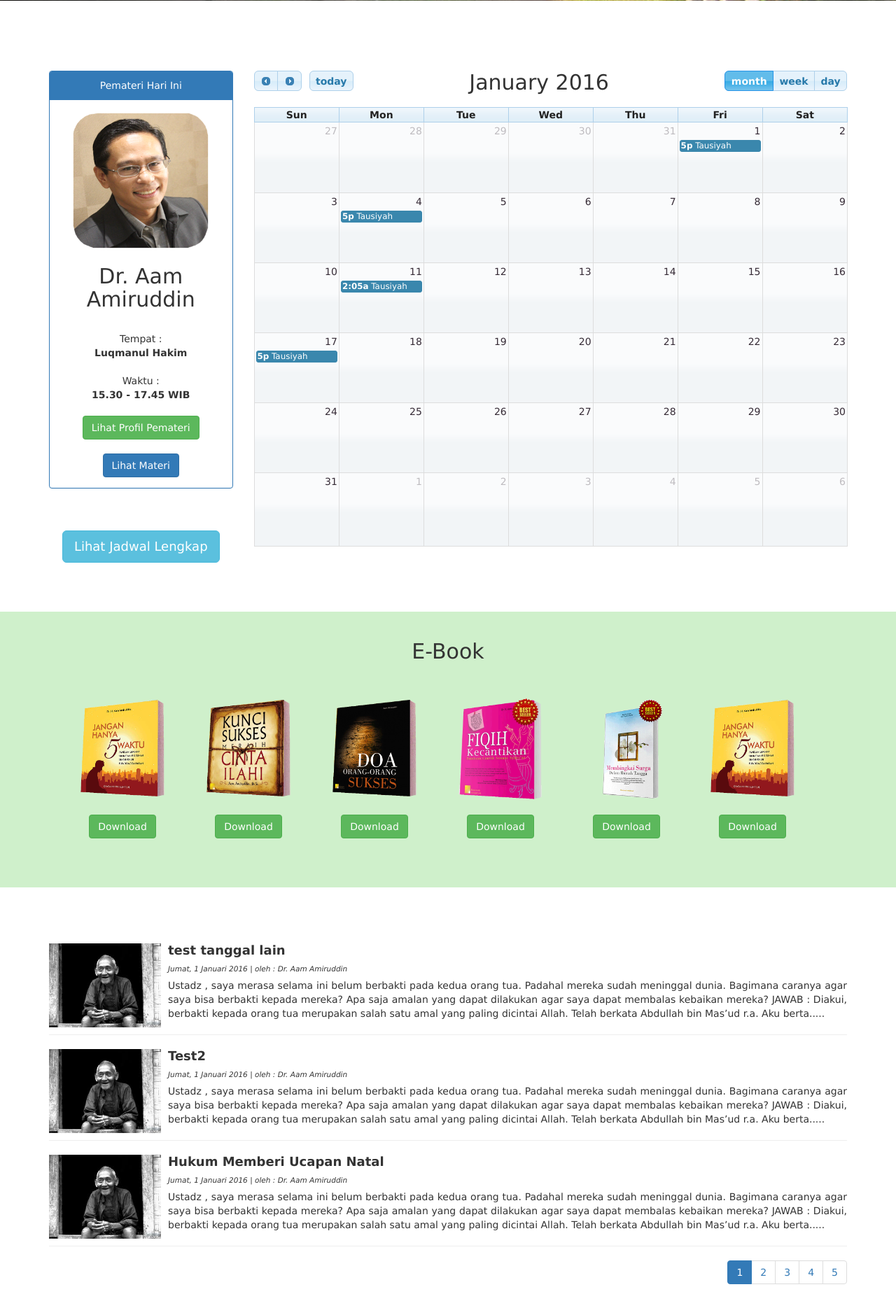
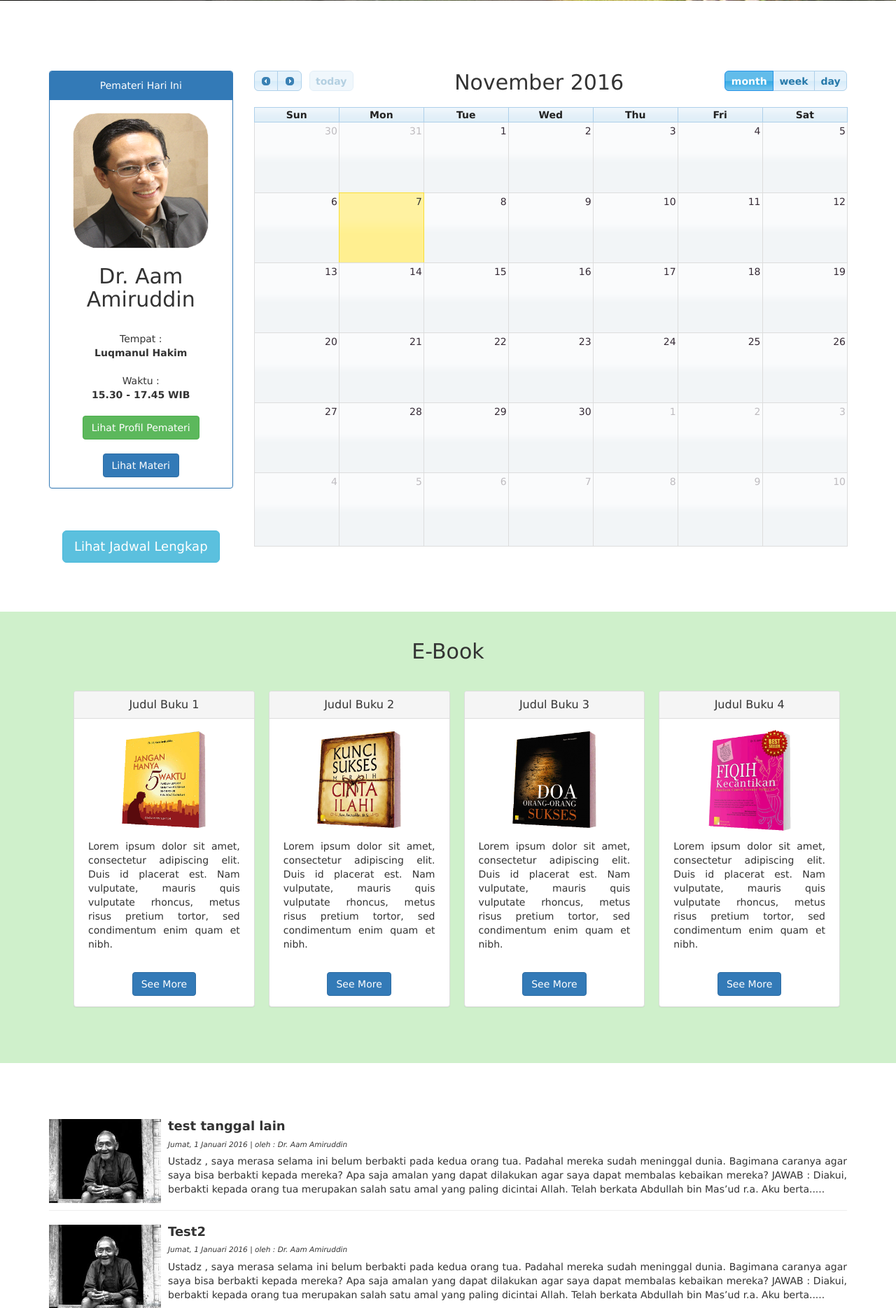
Before and after one commit to emrizaal/didactic-fortnight, a CodeIgniter app: page /database/ in a window 1280 px wide. Shown: the part 669-2538 px from the top of the page at 70% size. Run offline with CodeIgniter, Linux system fonts and the light colour scheme; data comes from the database, SQL or seed files in the repository; data that the repository does not hold is empty; some libraries are stand-ins or nearby versions.

Commit message:
Updated: - perbaikan modal ebook untuk deskripsi

```diff
--- a/application/views/footer.php
+++ b/application/views/footer.php
@@ -51,8 +51,8 @@
                 center: 'title',
                 right: 'month,agendaWeek,agendaDay'
             },
-            defaultDate: '2016-01-01',
-            editable: true,
+            //defaultDate: '2016-01-01',
+            editable: false,
             eventLimit: true, // allow "more" link when too many events
             events: <?php print json_encode($tgl); ?>,
 			eventClick:  function(event, jsEvent, view) {
@@ -60,14 +60,63 @@
 				$('#modalBody').html(event.description);
 				$('#eventUrl').attr('href',event.url);
 				$('#fullCalModal').modal();
+			},
+			eventMouseover: function(event){
+				$(this).css('cursor','pointer');
+				$(this).css('background-color','limegreen');
+			},
+			eventMouseout: function(event){
+				$(this).css('background-color','#337ab7');
 			}
         });
+
+
+
 
     });
 
 
 </script>
+<script>
 
+	function call_modal(a){
+			//alert(a);
+			// Get the modal
+			var modal = document.getElementById('ebookModal-'+a);
+
+			// Get the button that opens the modal
+			var btn = document.getElementById("r-ebook-"+a);
+
+			//modal.style.display = "block";
+			$('#ebookModal-'+a).modal();
+
+			// Get the <span> element that closes the modal
+
+			// When the user clicks on the button, open the modal
+			//btn.onclick = function() {
+				//modal.style.display = "block";
+			//	$('#ebookModal-'+a'').modal();
+			//}
+		}
+
+	function close_modal(a){
+		var modal = document.getElementById('ebookModal-'+a);
+		//var span = document.getElementsByClassName("close-modal");
+
+		// When the user clicks on <span> (x), close the modal
+		//span.onclick = function() {
+			modal.style.display = "none";
+		//}
+	}
+
+
+		// When the user clicks anywhere outside of the modal, close it
+		//window.onclick = function(event) {
+		//	if (event.target == modal) {
+		//		modal.style.display = "none";
+		//	}
+		//}
+</script>
 <script src="<?=base_url()?>assets/datatables/media/js/jquery.dataTables.min.js"></script>
 <script src="<?=base_url()?>assets/datatables-plugins/integration/bootstrap/3/dataTables.bootstrap.min.js"></script>
 
--- a/application/views/index.php
+++ b/application/views/index.php
@@ -136,66 +136,77 @@ include "header.php";
 	 <div class="col-md-12">
             <h2 align="center">E-Book</h2><br>
             <div align="center" style="margin-left:25px;">
-                <div class="float_l ebuk">
+			<?php for($i=0; $i<4; $i++){ ?>
+                <div class="float_l ebuk col-md-3">
+					<div class="panel panel-default">
+						<div class="panel-heading">
+							<h3 class="panel-title">Judul Buku <?php echo $i+1; ?></h3>
+						</div>
+						<div class="panel-body" style="padding: 15px 20px;">
+							<img src="<?=base_url()?>assets/img/book<?php echo $i+1; ?>.png"/>
+							<p id="desc">Lorem ipsum dolor sit amet, consectetur adipiscing elit. Duis id placerat est. Nam vulputate, mauris quis vulputate rhoncus, metus risus pretium tortor, sed condimentum enim quam et nibh.</p>
+							<br><span style="text-align: center;"><button class="btn btn-primary" id="r-ebook-<?php echo $i+1;?>" onclick="call_modal(<?php echo $i+1; ?>)">See More</button></span>
+						</div>
+                    </div>
+
+					<div id="ebookModal-<?php echo $i+1;?>" class="modal">
+						<div class="modal-dialog">
+							<div class="modal-content">
+								<div class="modal-header">
+
+									<!--<button type="button" data-dismiss="modal"><span aria-hidden="true" onclick="close_modal(<?php// echo $i+1; ?>)">×</span> <span class="sr-only">close</span></button>-->
+									<button type="button" class="close" data-dismiss="modal" onclick="close_modal(<?php echo $i+1; ?>)"><span aria-hidden="true" onclick="close_modal(<?php echo $i+1; ?>)">×</span> <span class="sr-only">close</span></button>
+									<h4 id="modaleTitle" class="modal-title">Judul Buku</h4>
+								</div>
+								<div id="modaleBody" class="modal-body">
 									<table>
 										<tr>
-							<td><img src="<?=base_url()?>assets/img/book1.png"/></td>
+											<td style="text-align: left; width:20%; padding: 0px 20px;"><img src="<?=base_url()?>assets/img/book<?php echo $i+1; ?>.png"/></td>
+											<td style="text-align: justify; width:70%; padding: 0px 20px 0px 10px" valign="top">
+												<p style="text-align: justify">
+													<table>
 														<tr>
+															<th>Judul Buku </th>
+															<td>&nbsp;:&nbsp;</td>
+															<td> Judul</td>
+															<td>&emsp;&emsp;&emsp;&emsp;&emsp; </td>
 														</tr>
-							<td><button class="btn btn-success">Download</button></td>
+														<tr>
+															<th>Tanggal Rilis </th>
+															<td>&nbsp;:&nbsp;</td>
+															<td> dd-mm-yyyy</td>
+															<td> </td>
+														</tr>
+														<tr>
+															<th>Penulis </th>
+															<td>&nbsp;:&nbsp;</td>
+															<td> Nama Penulis</td>
+															<td> </td>
+														</tr>
+														<tr>
+															<th>Sinopsis </th>
+															<td>&nbsp;:&nbsp;</td>
+															<td> </td><td> </td>
+														</tr>
+														<tr>
+															<td colspan="4"> Sinopsis Buku. Lorem ipsum dolor sit amet, consectetur adipiscing elit. Duis id placerat est. Nam vulputate, mauris quis vulputate rhoncus, metus risus pretium tortor, sed condimentum enim quam et nibh.
+															</td>
+														</tr>
+													</table>
+												</p>
+											</td>
 										</tr>
 									</table>
 								</div>
-                <div class="float_l ebuk">
-                    <table>
-						<tr>
-							<td><img src="<?=base_url()?>assets/img/book2.png"/></td>
-						<tr>
-						</tr>
-							<td><button class="btn btn-success">Download</button></td>
-						</tr>
-					</table>
+								<div class="modal-footer">
+									<button class="btn btn-success">Download</button>
+									<button type="button" class="btn btn-default" data-dismiss="modal" onclick="close_modal(<?php echo $i+1; ?>)">Close</button>
 								</div>
-                <div class="float_l ebuk">
-                    <table>
-						<tr>
-							<td><img src="<?=base_url()?>assets/img/book3.png"/></td>
-						<tr>
-						</tr>
-							<td><button class="btn btn-success">Download</button></td>
-						</tr>
-					</table>
 							</div>
-                <div class="float_l ebuk">
-                    <table>
-						<tr>
-							<td><img src="<?=base_url()?>assets/img/book4.png"/></td>
-						<tr>
-						</tr>
-							<td><button class="btn btn-success">Download</button></td>
-						</tr>
-					</table>
 						</div>
-                <div class="float_l ebuk">
-                    <table>
-						<tr>
-							<td><img src="<?=base_url()?>assets/img/book5.png"/></td>
-						<tr>
-						</tr>
-							<td><button class="btn btn-success">Download</button></td>
-						</tr>
-					</table>
 					</div>
-                <div class="float_l ebuk">
-                    <table>
-						<tr>
-							<td><img src="<?=base_url()?>assets/img/book1.png"/></td>
-						<tr>
-						</tr>
-							<td><button class="btn btn-success">Download</button></td>
-						</tr>
-					</table>
                 </div>
+			<?php } ?>
 
             </div>
         </div>
--- a/assets/css/style.css
+++ b/assets/css/style.css
@@ -25,17 +25,16 @@
 
 .ebuk{
 	padding: 10px;
-	margin-right: 20px;
+	*margin-right: 25px;
 }
 
 .ebuk img{
 	width: 120px;
 }
 
-.ebuk table tr td{
-	*border: 1px solid black;
-	text-align: center;
-	padding: 10px;
+#desc{
+	text-align: justify;
+	margin-top: 10px;
 }
 
 .contact-section{
```
Lines whose indentation alone changed are shown as unchanged.
